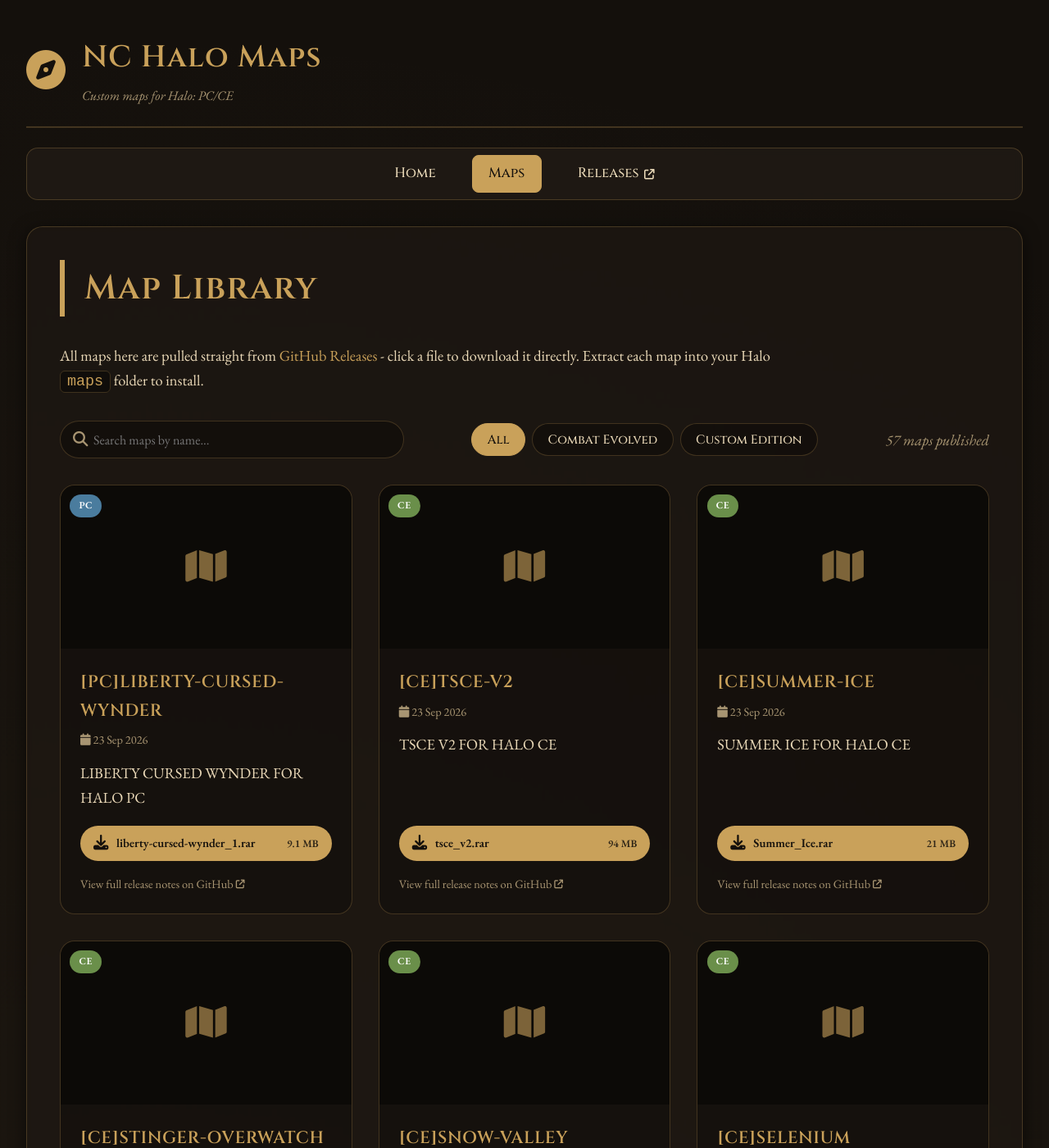
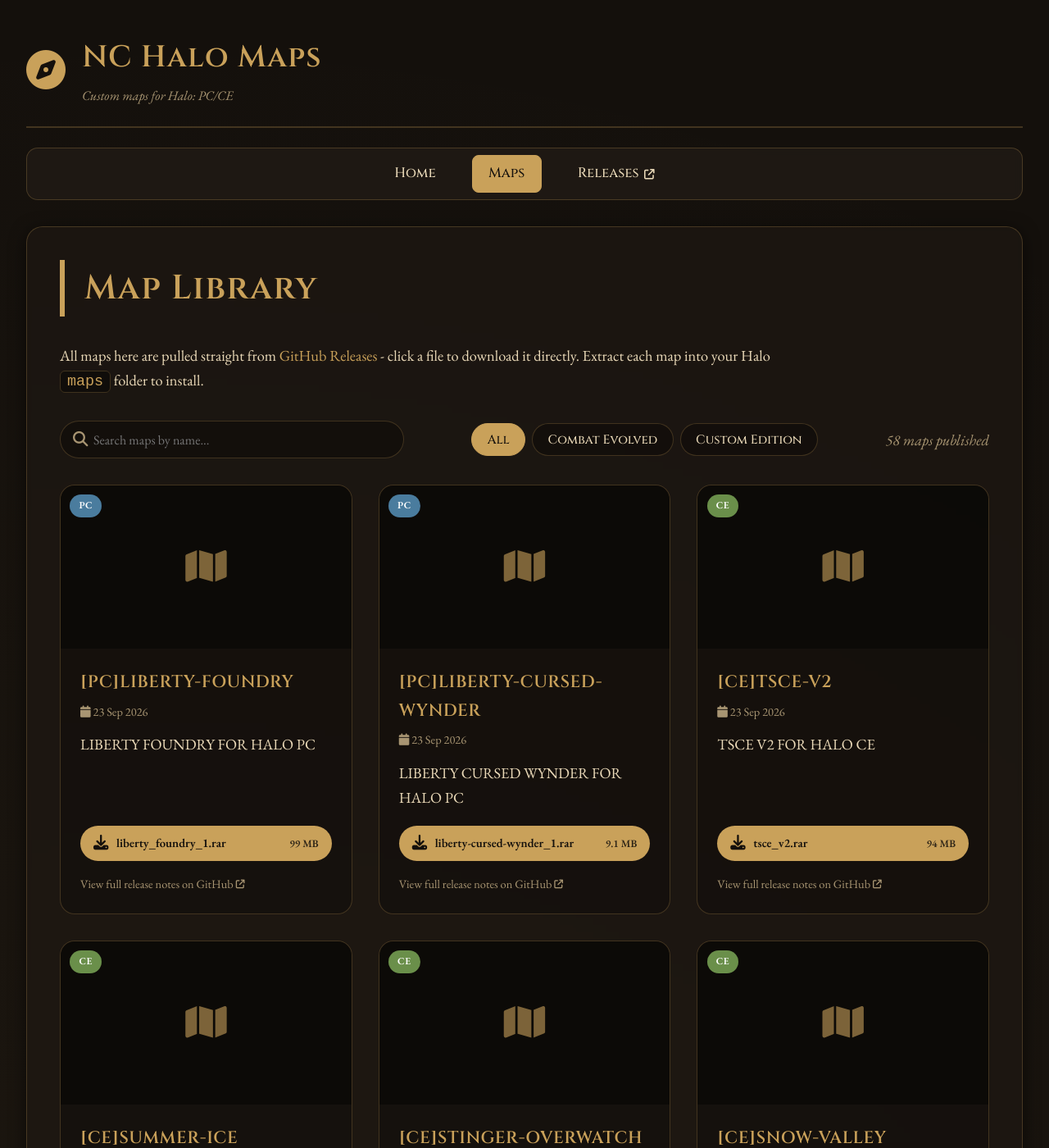
Before and after one commit to Chalwk/NC-Halo-Maps, a Jekyll site: the page built from maps.html, in a window 1280 px wide and 1400 px high. Shown: the whole window at 82% size. Built offline with Jekyll 4.4.1, drawn with Linux system fonts in a browser that asks for light colours.

Commit message:
chore: update releases data

```diff
--- a/_data/releases.json
+++ b/_data/releases.json
@@ -1,4 +1,27 @@
 [
+  {
+    "id": 394894655,
+    "tag": "PC-LIBERTY-FOUNDRY",
+    "name": "[PC]LIBERTY-FOUNDRY",
+    "body": "LIBERTY FOUNDRY FOR HALO PC",
+    "prerelease": false,
+    "published_at": "2026-09-23T17:22:44Z",
+    "html_url": "https://github.com/nakedchick-code/NC-Halo-Maps/releases/tag/PC-LIBERTY-FOUNDRY",
+    "games": [
+      "PC"
+    ],
+    "thumbnail": null,
+    "assets": [
+      {
+        "name": "liberty_foundry_1.rar",
+        "size": 103617967,
+        "size_human": "99 MB",
+        "download_count": 0,
+        "browser_download_url": "https://github.com/nakedchick-code/NC-Halo-Maps/releases/download/PC-LIBERTY-FOUNDRY/liberty_foundry_1.rar",
+        "content_type": "application/x-compressed"
+      }
+    ]
+  },
   {
     "id": 394893853,
     "tag": "PC-LIBERTY-CURSED-WYNDER",
```
